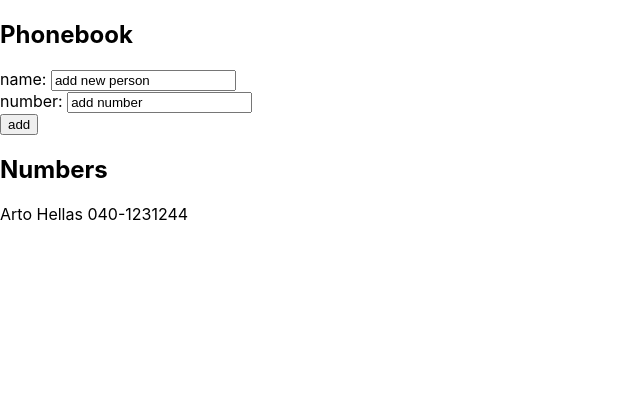
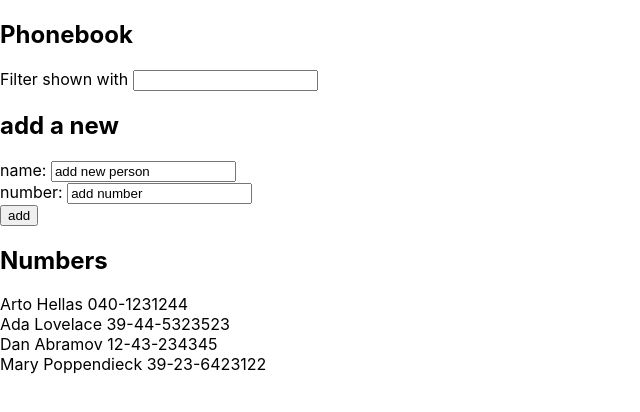
Before and after one commit to jliias/FullStack_2020, a React (Create React App) app in the folder osa2/puhelinluettelo/: page / in a window 1280 px wide. Shown: the top 412 px of the page, without its empty margins (0-640 px from the left). Built offline with nearby package versions, Linux system fonts and the light colour scheme.

Commit message:
puhelinluettelo step4

```diff
--- a/osa2/puhelinluettelo/src/App.js
+++ b/osa2/puhelinluettelo/src/App.js
@@ -7,10 +7,14 @@ const App = () => {
             name: 'Arto Hellas',
             number: '040-1231244'
             // id: 1
-        }
+        },
+        { name: 'Ada Lovelace', number: '39-44-5323523' },
+        { name: 'Dan Abramov', number: '12-43-234345' },
+        { name: 'Mary Poppendieck', number: '39-23-6423122' }
     ])
     const [newName, setNewName] = useState('add new person')
     const [newNumber, setNewNumber] = useState('add number')
+    const [myString, setNewString] = useState('')
 
     const addPerson = (event) => {
         event.preventDefault()
@@ -24,6 +28,7 @@ const App = () => {
                 found = true
             }
         })
+
         if (found) {
             console.log("FOUND!")
             alert(`${newName} already added to phonebook`)
@@ -49,9 +54,24 @@ const App = () => {
         setNewNumber(event.target.value)
     }
 
+    const handleStringChange = (event) => {
+        // console.log(event.target.value)
+        setNewString(event.target.value)
+    }
+
+    const personsToShow = myString.length > 0
+    ? persons.filter(person => person.name.toUpperCase().includes(myString.toUpperCase()))
+    : persons
+
     return (
         <div>
             <h2>Phonebook</h2>
+            <div>
+                Filter shown with <input value={myString}
+                    onChange={handleStringChange}
+                />
+            </div>
+            <h2>add a new</h2>
             <form onSubmit={addPerson}>
                 <div>
                     name: <input value={newName}
@@ -68,8 +88,8 @@ const App = () => {
                 </div>
             </form>
             <h2>Numbers</h2>
-            {persons.map(person =>
-                <Person key={person.name} person={person}/>
+            {personsToShow.map(person =>
+                <Person key={person.name} person={person} />
             )}
         </div>
     )
```
